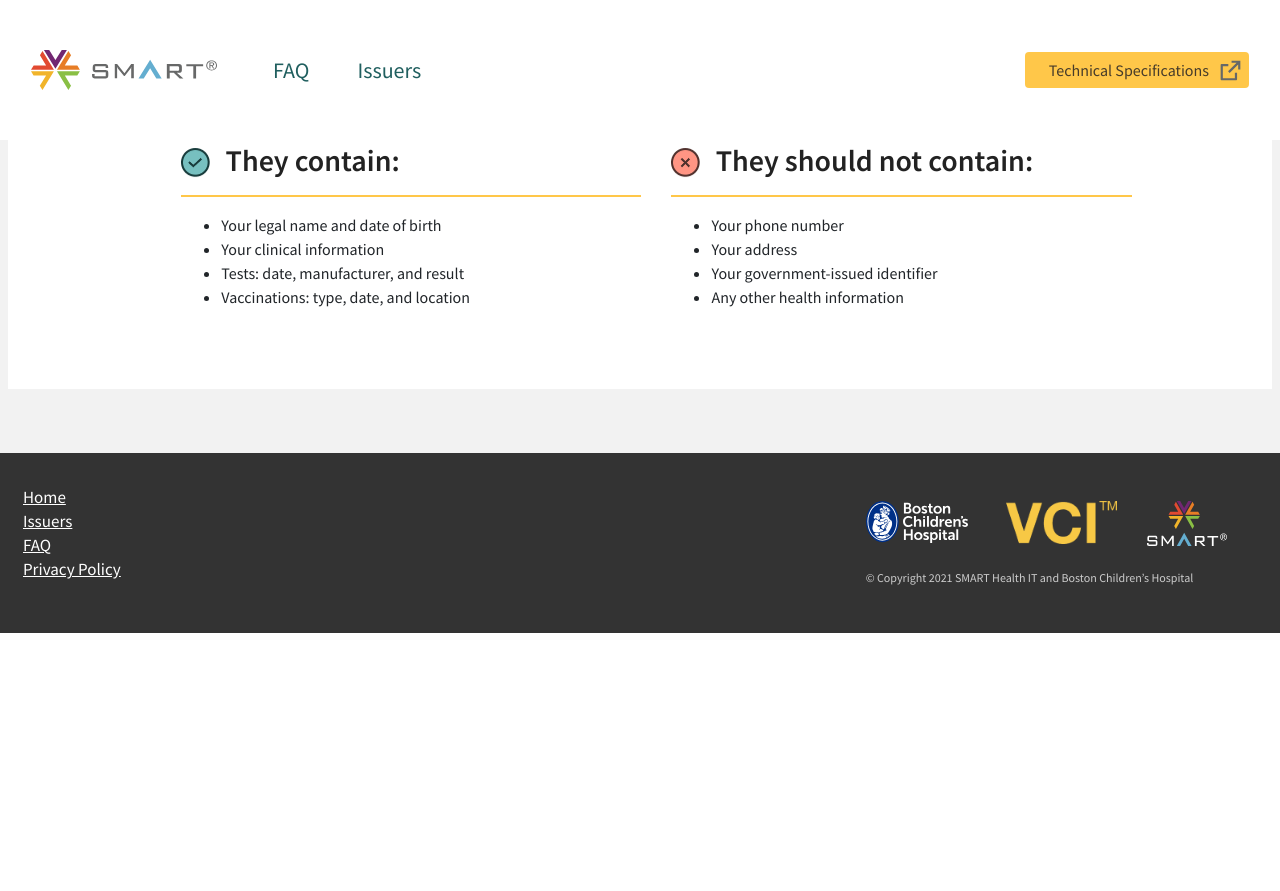
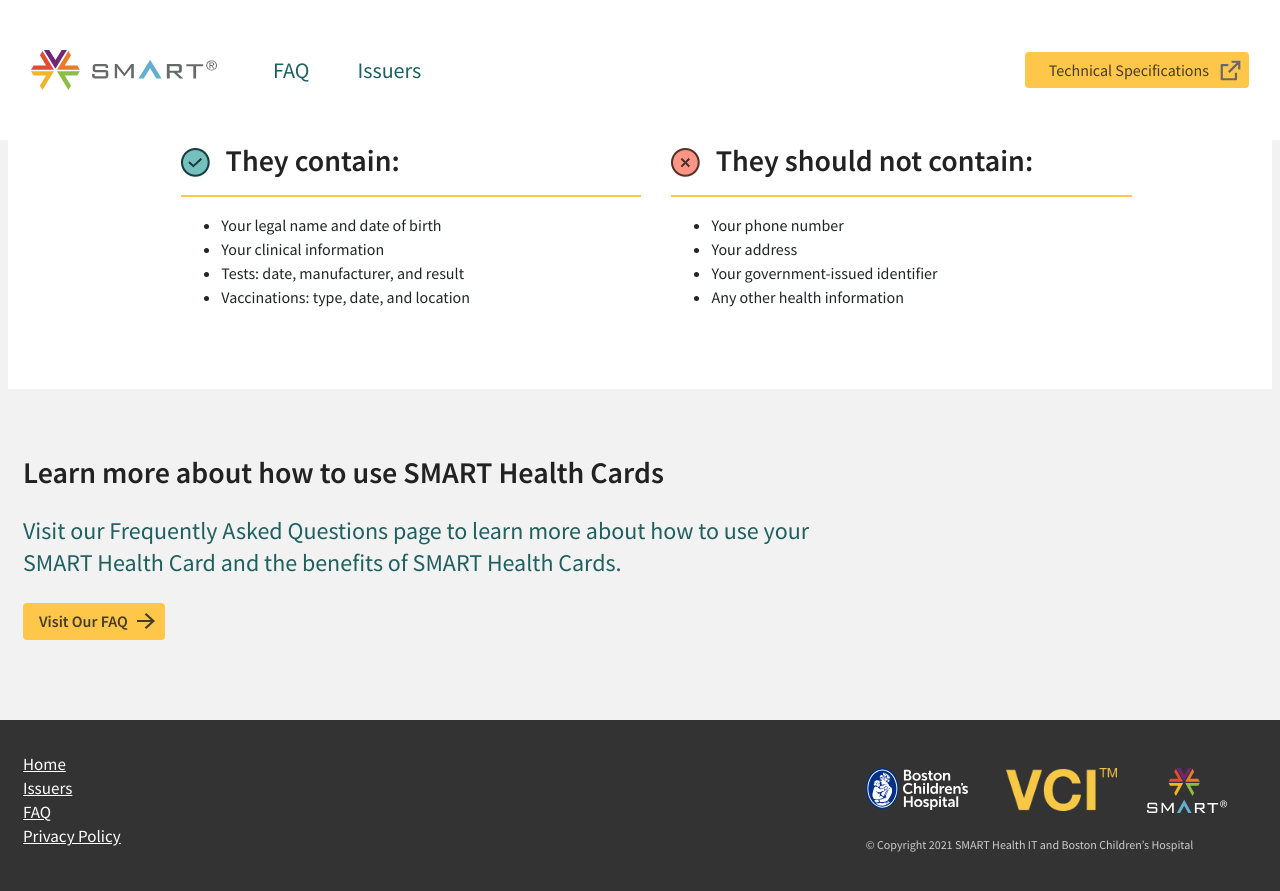
Before and after one commit to smart-health-cards/staging, a Jekyll site: the page built from en/index.html, in a window 1280 px wide and 900 px high, scrolled down 1950 px. Shown: the top 891 px of the window. Built offline with Jekyll 4.4.1, drawn with Linux system fonts in a browser that asks for light colours; before the commit the page ends 2583 px from its top, so only the background shows below that.

Commit message:
Adds FAQ blurb back to homepage

```diff
--- a/en/index.html
+++ b/en/index.html
@@ -170,7 +170,7 @@
 
     <section class="subSection pt-3 pb-lg-3 bg-lightgrey">
       <div class="container">
-        <div class="row align-items-center bg-white border-top-teal pt-5 pb-5 my-5 pl-4 pr-4">
+        <div class="row align-items-center bg-white border-top-teal pt-5 pb-5 mt-5 pl-4 pr-4">
 
           <div class="pl-xl-5 col-lg-10 order-md-2 mx-auto">
             <div class="row">
@@ -257,3 +257,35 @@
         </div> <!-- / .row -->
       </div> <!-- / .container -->
     </section>
+
+
+  <section class="bg-lightgrey subSection pt-4 pt-lg-5 pb-lg-5">
+    <div class="container">
+      <div class="row">
+        <div class="col-12 col-lg-8 text-left">
+          <div class="row">
+            <div class="col-12 text-left">
+
+              <!-- Heading -->
+              <h2>
+                Learn more about how to use SMART&nbsp;Health&nbsp;Cards
+              </h2>
+            </div>
+          </div> <!-- / .row -->
+
+          <div class="row pt-2 pt-lg-3">
+            <div class="col-12 text-left">
+              <!-- Text -->
+              <p class="largeBody fs-lg mb-md-9">
+                Visit our Frequently Asked Questions page to learn more about how to use your SMART Health Card and the benefits of SMART Health Cards.
+              </p>
+              <p class="text-left pt-2 pb-3">
+                <a class="btn btn-primary pt-2 pb-2 pl-2 pr-2" href="faq.html" role="button"><span class="float-left mr-3"></span>Visit our FAQ</span> <img src="../Assets/Images/MIC21224_Icon_Link_v01_DS_2021_06_28.png" class="float-right mx-auto" style=" width:21px; height:21px;" alt=""></a>
+              </p>
+            </div>
+          </div> <!-- / .row -->
+        </div>
+      </div>
+
+    </div> <!-- / .container -->
+  </section>
```
